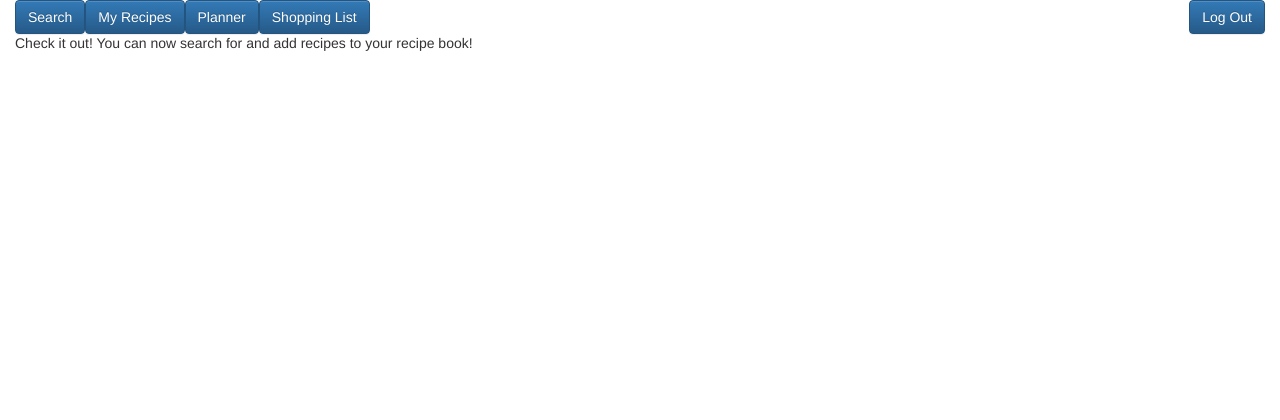
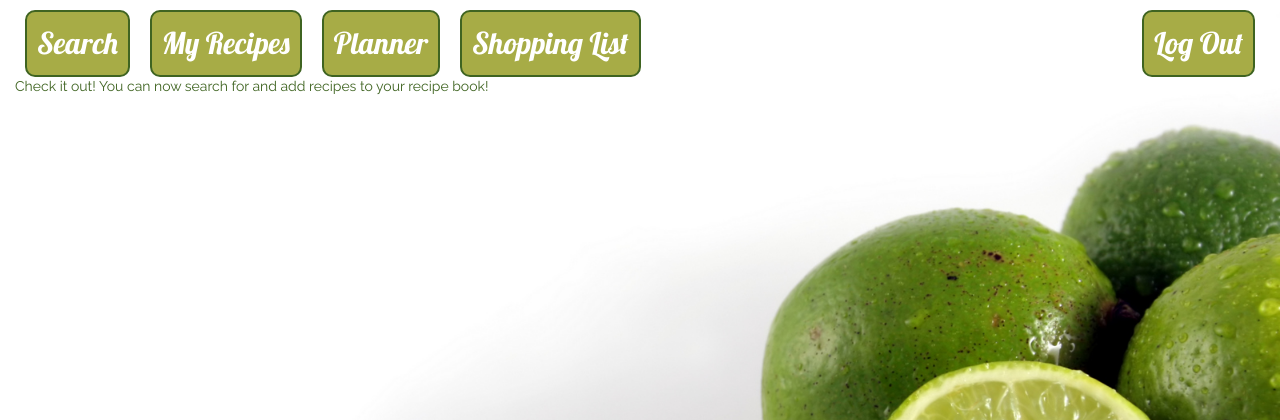
Before and after one commit to imnikkiz/Chomp, a Django app: page /recipe_main in a window 1280 px wide. Shown: the top 420 px of the page. Run offline with Django 3.2, Linux system fonts and the light colour scheme; some libraries are stand-ins or nearby versions.

Commit message:
Recipe main designed

```diff
--- a/recipes/settings.py
+++ b/recipes/settings.py
@@ -37,7 +37,6 @@ INSTALLED_APPS = (
     'django.contrib.messages',
     'django.contrib.staticfiles',
     'search',
-    'debug_toolbar',
 )
 
 MIDDLEWARE_CLASSES = (
--- a/search/static/recipe-ajax.js
+++ b/search/static/recipe-ajax.js
@@ -1,10 +1,13 @@
 function showLogin(evt) {
     evt.preventDefault();
-    $("#content").load("login_form/");
+    $("#auth-modal").modal();
+    $("#auth-modal-body").load("/login_form/");
 }
+
 function showRegister(evt) {
     evt.preventDefault();
-    $("#content").load("register_form/");
+    $("#auth-modal").modal();
+    $("#auth-modal-body").load("register_form/");
 }
 function showSearch(evt) {
     evt.preventDefault();
--- a/search/static/style.css
+++ b/search/static/style.css
@@ -7,27 +7,37 @@
     background-color: #464646;
 }
 
-.home-page-content {
-    color: white;
-    text-shadow: 1px 1px black;
-    background: rgba(78,3,8,.25);
-    border-radius: 10px;
-    padding: 10px;
-    margin: 10px;
-}
-
-.home-page-content input {
-    color: #4E0308;
+.recipe-page-body {
+    background-image: url(./limes.jpg);
+    background-position: center center;
+    background-repeat: no-repeat;
+    background-attachment: fixed;
+    background-size: cover;
+    background-color: #464646;
 }
 
 .link-button {
-    border: 1px solid white;
+    border: 2px solid white;
     padding: 10px;
     float: left;
     margin: 10px;
     cursor: pointer;
     border-radius: 10px;
     background-color: #4E0308;
+    color: white;
+    text-align: center;
+    font-family: 'Lobster', cursive;
+    font-size: 30px;
+}
+
+.recipe-link-button {
+    border: 2px solid #3F6421;
+    padding: 10px;
+    float: left;
+    margin: 10px;
+    cursor: pointer;
+    border-radius: 10px;
+    background-color: #A7AC46;
     color: white;
     text-align: center;
     font-family: 'Lobster', cursive;
@@ -55,6 +65,11 @@
     text-align: center;
 }
 
+.recipe-content {
+    color: #3F6421;
+    font-family: 'Raleway', sans-serif;
+}
+
 .recipe-detail-modal {
     padding: 10px;
     margin: 10px;
--- a/search/templates/base_generic.html
+++ b/search/templates/base_generic.html
@@ -11,6 +11,7 @@
     <link rel="stylesheet" href="https://maxcdn.bootstrapcdn.com/bootstrap/3.3.2/css/bootstrap-theme.min.css">
     <link rel="stylesheet" href="static/style.css">
     <link href='http://fonts.googleapis.com/css?family=Lobster' rel='stylesheet' type='text/css'>
+    <link href='http://fonts.googleapis.com/css?family=Raleway' rel='stylesheet' type='text/css'>
 
     {% block style %}{% endblock %}
 </head>
@@ -31,7 +32,6 @@
         </div>
 
         <div class='footer'>
-            <div class='container-fluid'>
         </div>
     </div>
 
--- a/search/templates/login.html
+++ b/search/templates/login.html
@@ -1,4 +1,4 @@
-<div class="home-page-content">
+<div>
     <h1 class="centered-content">Login</h1>
     <form id="login_form" method="POST" action="/login_user/">
         Username: <input type="text" name="username" value="" size="50" id="id_username"><br>
--- a/search/templates/recipe_generic.html
+++ b/search/templates/recipe_generic.html
@@ -10,31 +10,30 @@
     <link rel="stylesheet" href="https://maxcdn.bootstrapcdn.com/bootstrap/3.3.2/css/bootstrap.min.css">
     <link rel="stylesheet" href="https://maxcdn.bootstrapcdn.com/bootstrap/3.3.2/css/bootstrap-theme.min.css">
     <link rel="stylesheet" href="static/style.css">
-    <link href='http://fonts.googleapis.com/css?family=Cabin' rel='stylesheet' type='text/css'>
+    <link href='http://fonts.googleapis.com/css?family=Lobster' rel='stylesheet' type='text/css'>
+    <link href='http://fonts.googleapis.com/css?family=Raleway' rel='stylesheet' type='text/css'>
 
     {% block style %}{% endblock %}
 </head>
 
 
-<body>
-    <div class='header'>
-        <div class='container-fluid'>
+<body class="recipe-page-body">
+    <div class="container-fluid">
+        <div class='header'>
             <ul class="nav nav-tabs">
-                <li role="navigation"><button id="search_button" class="btn btn-primary">Search</button></li>
-                <li role="navigation"><button id="my_recipes_button" class="btn btn-primary">My Recipes</button></li>
-                <li role="navigation"><button id="planner_button" class="btn btn-primary">Planner</button></li>
-                <li role="navigation"><button id="shopping_list_button" class="btn btn-primary">Shopping List</button></li>
-                <li role="navigation" class="pull-right"><form action="logout/"><button type="submit" class="btn btn-primary">Log Out</button></form></li>
+                <li role="navigation" id="search_button" class="recipe-link-button">Search</li>
+                <li role="navigation" id="my_recipes_button" class="recipe-link-button">My Recipes</li>
+                <li role="navigation" id="planner_button" class="recipe-link-button">Planner</li>
+                <li role="navigation" id="shopping_list_button" class="recipe-link-button">Shopping List</li>
+                <li role="navigation" id="logout_button" class="pull-right recipe-link-button">Log Out</li>
             </ul>
         </div>
-    </div>
 
-    <div class="container-fluid">
-        {% block content %}{% endblock %}
-    </div>
+        <div>
+            {% block content %}{% endblock %}
+        </div>
 
-    <div class='footer'>
-        <div class='container-fluid'>
+        <div class='footer'>
         </div>
     </div>
 
--- a/search/templates/recipe_main.html
+++ b/search/templates/recipe_main.html
@@ -1,5 +1,5 @@
 {% extends "recipe_generic.html" %}
 {% block title %}Recipe App{% endblock %}
 {% block content %}
-<div id="content">Check it out! You can now search for and add recipes to your recipe book!</div>
+    <div id="content" class="recipe-content">Check it out! You can now search for and add recipes to your recipe book!</div>
 {% endblock %}
```
Also changed, not shown: other parts of search/static/style.css (+13 -8 lines), search/templates/home.html (+11 -1 lines), search/static/alliums.jpg (added), search/static/berries.jpg (added), search/static/kitchen.jpg (added), search/static/limes.jpg (added), search/static/two_physalis.jpg (added).
